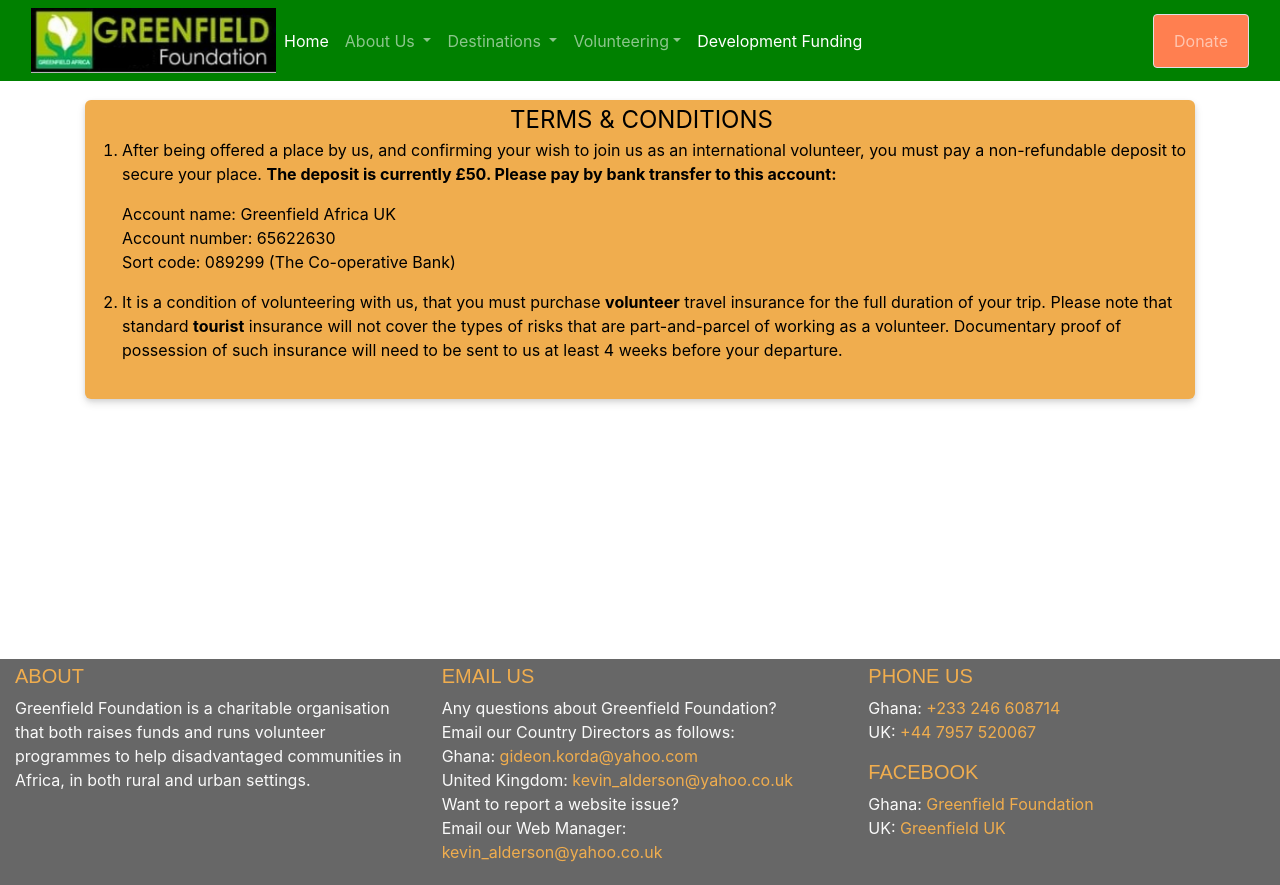
After one commit to kevald1963/greenfield-africa, a Flask app: page /termsandconditions in a window 1280 px wide. The commit adds this page. Run offline with Flask 2, Linux system fonts and the light colour scheme.

Commit message:
Added Terms and Conditions page, linked to from Apply to Volunteer page. Modified fees table to show only 2, 3 and 4 week durations.

```diff
--- a/run.py
+++ b/run.py
@@ -75,6 +75,11 @@ def applytovolunteer():
     return render_template("applytovolunteer.html", title="Apply to Volunteer")
 
 
+@app.route('/termsandconditions')
+def termsandconditions():
+    return render_template("termsandconditions.html", title="Terms and Conditions")
+
+
 @app.route('/all_development')
 def all_development():
     return render_template("development_funding/all_development.html", title="Development Funding")
--- /dev/null
+++ b/templates/termsandconditions.html
@@ -0,0 +1,49 @@
+{% extends 'base.html' %}
+{% block content %}
+
+<section class="row">
+
+    <!-- ACTIVITY PANEL -->
+    <div class="col-xs-12 col-sm-12 col-md-12 col-lg-12">
+        <div class="general-panel orange-panel flex-with-text">
+            <div class="uppercase panel-title">Terms & Conditions</div>
+            <ol>
+                <li>
+                    <p>
+                        After being offered a place by us, and confirming your wish to join us as an international
+                        volunteer, you must pay a non-refundable deposit to secure your place. <b>The deposit is
+                        currently £50. Please pay by bank transfer to this account:</b>
+                    </p>
+                    <p>
+                        Account name: Greenfield Africa UK<br>
+                        Account number: 65622630<br>
+                        Sort code: 089299 (The Co-operative Bank)<br>
+                    </p>
+                </li>
+                <li>
+                    <p>
+                        It is a condition of volunteering with us, that you must purchase <b>volunteer</b> travel
+                        insurance for the full duration of your trip. Please note that standard <b>tourist</b> insurance
+                        will not cover the types of risks that are part-and-parcel of working as a volunteer. Documentary
+                        proof of possession of such insurance will need to be sent to us at least 4 weeks before your
+                        departure.
+                    <p>
+                </li>
+                <!--
+                <li>
+                    <p>
+                    </p>
+                </li>
+                <li>
+                    <p>
+                    </p>
+                </li>
+                -->
+            </ol>
+        </div>
+    </div>
+     <!-- /.ACTIVITY PANEL-->
+
+</section>
+
+{% endblock %}
```
Also changed, not shown: templates/applytovolunteer.html (+11 -5 lines), templates/feescosts.html (+8 -24 lines).
